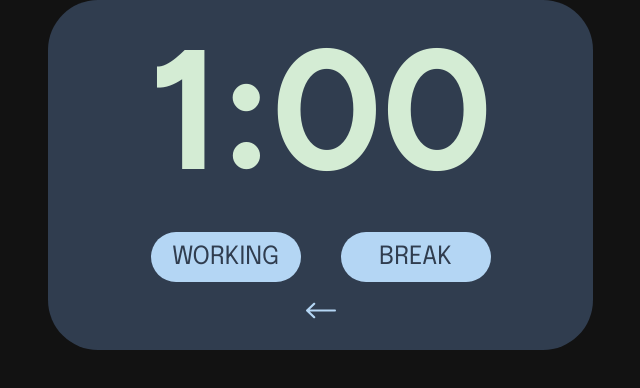
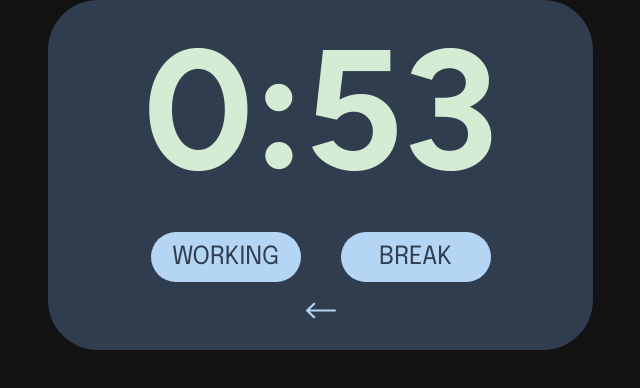
Before and after one commit to 8lairrr/pomodoro-widget, a React (Vite) app: page /timer/1/1 in a window 1280 px wide. Shown: the top 388 px of the page, without its empty margins (292-932 px from the left). Built offline with nearby package versions, Linux system fonts and the light colour scheme.

Commit message:
Timer countdown logic added

```diff
--- a/src/Timer.jsx
+++ b/src/Timer.jsx
@@ -1,3 +1,4 @@
+import { useState, useEffect } from 'react';
 import { useParams, useNavigate } from 'react-router-dom';
 import './Timer.css'
 import backIcon from './assets/back.svg';
@@ -5,13 +6,40 @@ import backIcon from './assets/back.svg';
 function Timer() {
     const { study, breakTime } = useParams();
     const navigate = useNavigate();
+
+    // string to numbers
     const studyTime = parseInt(study);
     const breakDuration = parseInt(breakTime);
+
+    // store time left
+    const [timeLeft, setTimeLeft] = useState(studyTime * 60);
+
+    // convert timeLeft to MM:SS format
+    const formatTime = (totalSeconds) => {
+        const minutes = Math.floor(totalSeconds / 60);
+        const seconds = totalSeconds % 60;
+        // if seconds is single digit then minute is 0
+        return `${minutes}:${seconds < 10 ? '0' : ''}${seconds}`;
+    };
+
+    useEffect(() => {
+        // only run the timer if time is remaining
+        if (timeLeft <= 0) return;
+
+        // setting up a 1 second interval
+        const timerId = setInterval(() => {
+          // decrease the time left by 1 second
+          setTimeLeft((prevTime) => prevTime - 1);
+        }, 1000);
+
+        // clear the 1 second interval when time updates
+        return () => clearInterval(timerId);
+    }, [timeLeft]); // run again if timeLeft changes
 
     return (
         <div id="timer-widget">
 
-            <h1 className="time-display"><span id="timer">{study}:00</span></h1>
+            <h1 className="time-display"><span id="timer">{formatTime(timeLeft)}</span></h1>
 
             <div id="time-labels">
                 <button id="working">WORKING</button>
```
